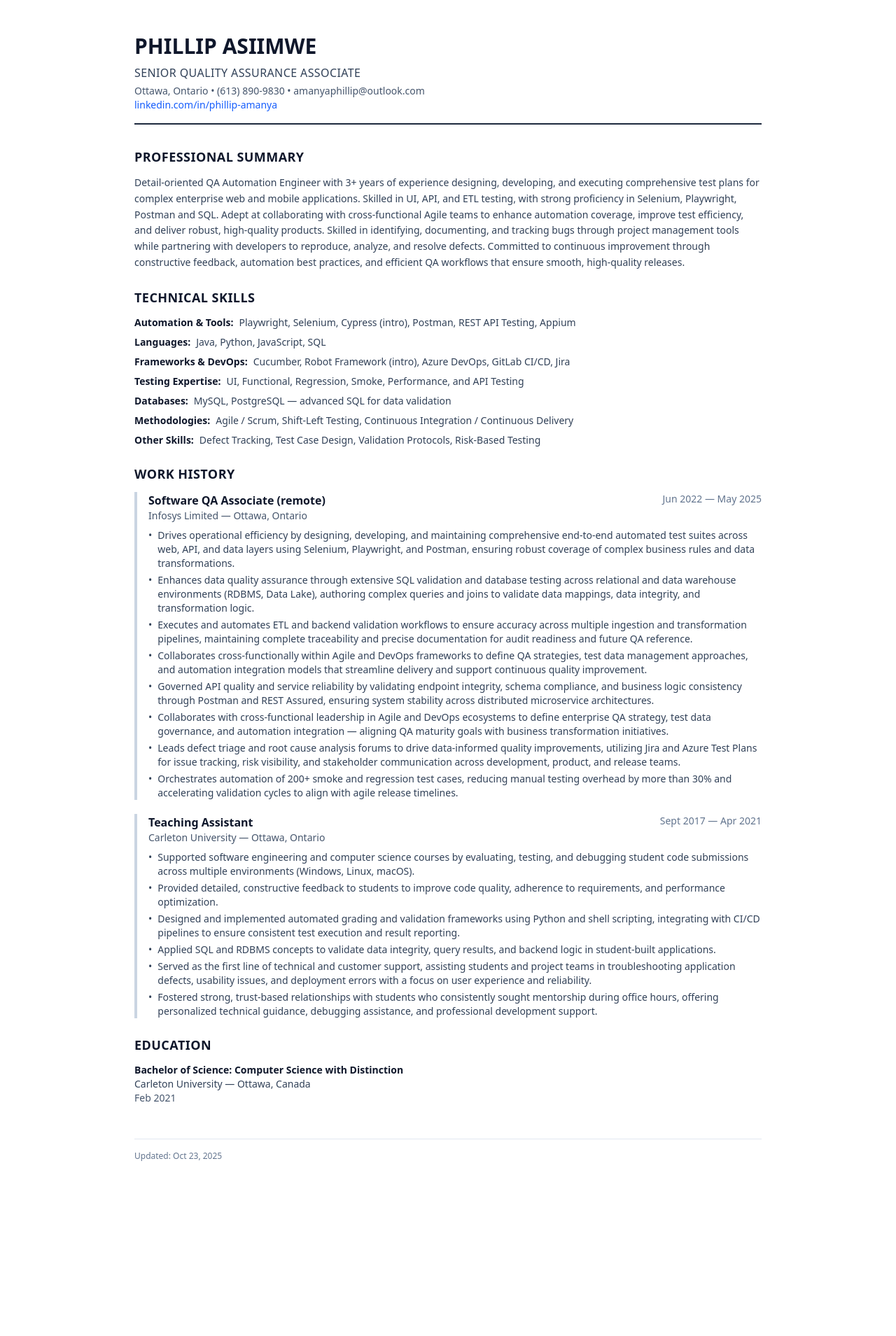
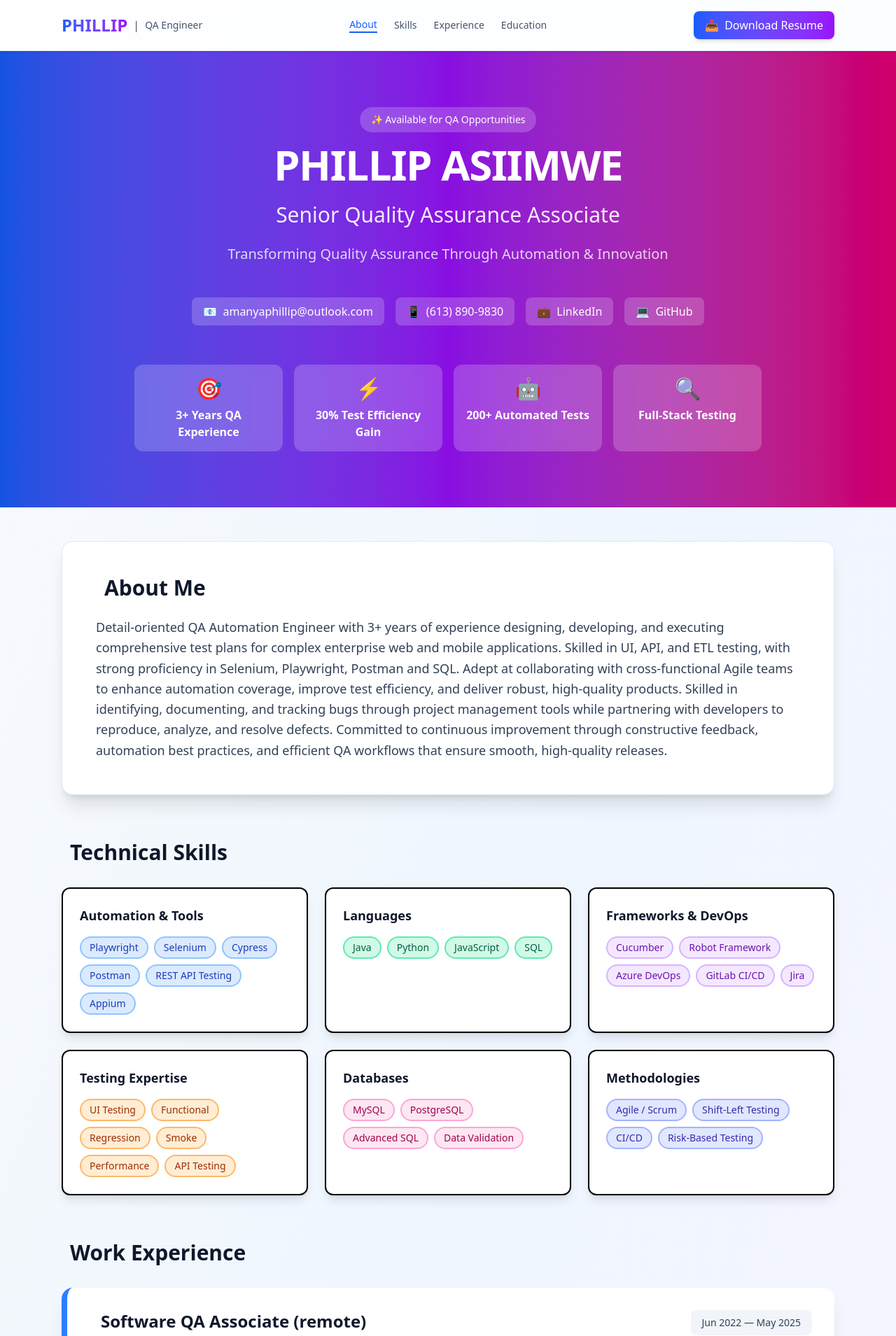
Before and after one commit to AmanyaPhillip/ViteResumePage, a React (Vite) app in the folder QA-RESUME/: page / in a window 1280 px wide. Shown: the top 1909 px of the page at 70% size. Before the commit the page ends 1708 px from the top, so only its background shows below. Built offline with nearby package versions, Linux system fonts and the light colour scheme.

Commit message:
modern App page

```diff
--- a/QA-RESUME/src/App.jsx
+++ b/QA-RESUME/src/App.jsx
@@ -1,22 +1,47 @@
-import React from 'react';
+import React, { useState } from 'react';
 
 const resume = {
   name: 'PHILLIP ASIIMWE',
   title: 'Senior Quality Assurance Associate',
+  tagline: 'Transforming Quality Assurance Through Automation & Innovation',
   location: 'Ottawa, Ontario',
   email: 'amanyaphillip@outlook.com',
   phone: '(613) 890-9830',
   linkedin: 'https://linkedin.com/in/phillip-amanya',
+  github: 'https://github.com/AmanyaPhillip',
   summary:
     'Detail-oriented QA Automation Engineer with 3+ years of experience designing, developing, and executing comprehensive test plans for complex enterprise web and mobile applications. Skilled in UI, API, and ETL testing, with strong proficiency in Selenium, Playwright, Postman and SQL. Adept at collaborating with cross-functional Agile teams to enhance automation coverage, improve test efficiency, and deliver robust, high-quality products. Skilled in identifying, documenting, and tracking bugs through project management tools while partnering with developers to reproduce, analyze, and resolve defects. Committed to continuous improvement through constructive feedback, automation best practices, and efficient QA workflows that ensure smooth, high-quality releases.',
+  highlights: [
+    { icon: '🎯', text: '3+ Years QA Experience', color: 'text-blue-600' },
+    { icon: '⚡', text: '30% Test Efficiency Gain', color: 'text-emerald-600' },
+    { icon: '🤖', text: '200+ Automated Tests', color: 'text-purple-600' },
+    { icon: '🔍', text: 'Full-Stack Testing', color: 'text-orange-600' }
+  ],
   technicalSkills: {
-    'Automation & Tools': 'Playwright, Selenium, Cypress (intro), Postman, REST API Testing, Appium',
-    'Languages': 'Java, Python, JavaScript, SQL',
-    'Frameworks & DevOps': 'Cucumber, Robot Framework (intro), Azure DevOps, GitLab CI/CD, Jira',
-    'Testing Expertise': 'UI, Functional, Regression, Smoke, Performance, and API Testing',
-    'Databases': 'MySQL, PostgreSQL — advanced SQL for data validation',
-    'Methodologies': 'Agile / Scrum, Shift-Left Testing, Continuous Integration / Continuous Delivery',
-    'Other Skills': 'Defect Tracking, Test Case Design, Validation Protocols, Risk-Based Testing'
+    'Automation & Tools': {
+      items: ['Playwright', 'Selenium', 'Cypress', 'Postman', 'REST API Testing', 'Appium'],
+      color: 'bg-blue-100 text-blue-800 border-blue-300'
+    },
+    'Languages': {
+      items: ['Java', 'Python', 'JavaScript', 'SQL'],
+      color: 'bg-emerald-100 text-emerald-800 border-emerald-300'
+    },
+    'Frameworks & DevOps': {
+      items: ['Cucumber', 'Robot Framework', 'Azure DevOps', 'GitLab CI/CD', 'Jira'],
+      color: 'bg-purple-100 text-purple-800 border-purple-300'
+    },
+    'Testing Expertise': {
+      items: ['UI Testing', 'Functional', 'Regression', 'Smoke', 'Performance', 'API Testing'],
+      color: 'bg-orange-100 text-orange-800 border-orange-300'
+    },
+    'Databases': {
+      items: ['MySQL', 'PostgreSQL', 'Advanced SQL', 'Data Validation'],
+      color: 'bg-pink-100 text-pink-800 border-pink-300'
+    },
+    'Methodologies': {
+      items: ['Agile / Scrum', 'Shift-Left Testing', 'CI/CD', 'Risk-Based Testing'],
+      color: 'bg-indigo-100 text-indigo-800 border-indigo-300'
+    }
   },
   experience: [
     {
@@ -24,6 +49,7 @@ const resume = {
       company: 'Infosys Limited',
       location: 'Ottawa, Ontario',
       date: 'Jun 2022 — May 2025',
+      color: 'border-blue-500',
       bullets: [
         'Drives operational efficiency by designing, developing, and maintaining comprehensive end-to-end automated test suites across web, API, and data layers using Selenium, Playwright, and Postman, ensuring robust coverage of complex business rules and data transformations.',
         'Enhances data quality assurance through extensive SQL validation and database testing across relational and data warehouse environments (RDBMS, Data Lake), authoring complex queries and joins to validate data mappings, data integrity, and transformation logic.',
@@ -40,6 +66,7 @@ const resume = {
       company: 'Carleton University',
       location: 'Ottawa, Ontario',
       date: 'Sept 2017 — Apr 2021',
+      color: 'border-emerald-500',
       bullets: [
         'Supported software engineering and computer science courses by evaluating, testing, and debugging student code submissions across multiple environments (Windows, Linux, macOS).',
         'Provided detailed, constructive feedback to students to improve code quality, adherence to requirements, and performance optimization.',
@@ -59,82 +86,283 @@ const resume = {
 };
 
 export default function App() {
+  const [activeSection, setActiveSection] = useState('about');
+  const [showDownloadModal, setShowDownloadModal] = useState(false);
+
+  const handleDownload = () => {
+    // Trigger print dialog which can save as PDF
+    window.print();
+    setShowDownloadModal(false);
+  };
+
+  const scrollToSection = (section) => {
+    setActiveSection(section);
+    const element = document.getElementById(section);
+    if (element) {
+      element.scrollIntoView({ behavior: 'smooth', block: 'start' });
+    }
+  };
+
   return (
-    <div className="min-h-screen bg-white text-slate-900 px-8 py-12 print:p-0">
-      <div className="max-w-4xl mx-auto">
-        {/* Header */}
-        <header className="mb-8 border-b-2 border-slate-800 pb-4">
-          <h1 className="text-3xl font-bold text-slate-900 uppercase">{resume.name}</h1>
-          <p className="mt-2 text-base text-slate-700 uppercase tracking-wide">{resume.title}</p>
-          <p className="mt-1 text-sm text-slate-600">
-            {resume.location} • {resume.phone} • {resume.email}
-          </p>
-          <p className="text-sm text-slate-600">
-            <a href={resume.linkedin} className="text-blue-600 hover:underline">
-              {resume.linkedin.replace('https://','').replace('www.','')}
-            </a>
-          </p>
-        </header>
+    <div className="min-h-screen bg-gradient-to-br from-slate-50 via-blue-50 to-purple-50">
+      {/* Sticky Navigation */}
+      <nav className="sticky top-0 z-50 bg-white/80 backdrop-blur-md border-b border-slate-200 shadow-sm print:hidden">
+        <div className="max-w-6xl mx-auto px-6 py-4">
+          <div className="flex justify-between items-center">
+            <div className="flex items-center space-x-2">
+              <span className="text-2xl font-bold bg-gradient-to-r from-blue-600 to-purple-600 bg-clip-text text-transparent">
+                {resume.name.split(' ')[0]}
+              </span>
+              <span className="text-slate-600">|</span>
+              <span className="text-sm text-slate-600 font-medium">QA Engineer</span>
+            </div>
 
-        {/* Professional Summary */}
-        <section className="mb-6">
-          <h2 className="text-lg font-bold text-slate-900 mb-3 uppercase tracking-wide">Professional Summary</h2>
-          <p className="text-sm leading-relaxed text-slate-700">{resume.summary}</p>
+            <div className="hidden md:flex items-center space-x-6">
+              {['about', 'skills', 'experience', 'education'].map((section) => (
+                <button
+                  key={section}
+                  onClick={() => scrollToSection(section)}
+                  className={`text-sm font-medium transition-all capitalize ${
+                    activeSection === section
+                      ? 'text-blue-600 border-b-2 border-blue-600'
+                      : 'text-slate-600 hover:text-blue-600'
+                  }`}
+                >
+                  {section}
+                </button>
+              ))}
+            </div>
+
+            <button
+              onClick={() => setShowDownloadModal(true)}
+              className="flex items-center space-x-2 px-4 py-2 bg-gradient-to-r from-blue-600 to-purple-600 text-white rounded-lg hover:from-blue-700 hover:to-purple-700 transition-all transform hover:scale-105 shadow-md"
+            >
+              <span>📥</span>
+              <span className="font-medium">Download Resume</span>
+            </button>
+          </div>
+        </div>
+      </nav>
+
+      {/* Hero Section */}
+      <section className="relative overflow-hidden bg-gradient-to-r from-blue-600 via-purple-600 to-pink-600 text-white py-20 print:py-8">
+        <div className="absolute inset-0 bg-black/10"></div>
+        <div className="relative max-w-6xl mx-auto px-6">
+          <div className="text-center space-y-6">
+            <div className="inline-block px-4 py-2 bg-white/20 backdrop-blur-sm rounded-full text-sm font-medium mb-4">
+              ✨ Available for QA Opportunities
+            </div>
+            <h1 className="text-5xl md:text-6xl font-bold tracking-tight">
+              {resume.name}
+            </h1>
+            <p className="text-2xl md:text-3xl font-light opacity-90">
+              {resume.title}
+            </p>
+            <p className="text-lg md:text-xl opacity-80 max-w-2xl mx-auto">
+              {resume.tagline}
+            </p>
+
+            {/* Contact Info */}
+            <div className="flex flex-wrap justify-center gap-4 pt-6">
+              <a href={`mailto:${resume.email}`} className="flex items-center space-x-2 px-4 py-2 bg-white/20 backdrop-blur-sm rounded-lg hover:bg-white/30 transition-all">
+                <span>📧</span>
+                <span>{resume.email}</span>
+              </a>
+              <a href={`tel:${resume.phone}`} className="flex items-center space-x-2 px-4 py-2 bg-white/20 backdrop-blur-sm rounded-lg hover:bg-white/30 transition-all">
+                <span>📱</span>
+                <span>{resume.phone}</span>
+              </a>
+              <a href={resume.linkedin} target="_blank" rel="noopener noreferrer" className="flex items-center space-x-2 px-4 py-2 bg-white/20 backdrop-blur-sm rounded-lg hover:bg-white/30 transition-all">
+                <span>💼</span>
+                <span>LinkedIn</span>
+              </a>
+              <a href={resume.github} target="_blank" rel="noopener noreferrer" className="flex items-center space-x-2 px-4 py-2 bg-white/20 backdrop-blur-sm rounded-lg hover:bg-white/30 transition-all">
+                <span>💻</span>
+                <span>GitHub</span>
+              </a>
+            </div>
+
+            {/* Highlights */}
+            <div className="grid grid-cols-2 md:grid-cols-4 gap-4 pt-8 max-w-4xl mx-auto">
+              {resume.highlights.map((highlight, idx) => (
+                <div key={idx} className="bg-white/20 backdrop-blur-sm rounded-xl p-4 hover:bg-white/30 transition-all transform hover:scale-105">
+                  <div className="text-3xl mb-2">{highlight.icon}</div>
+                  <div className="font-semibold">{highlight.text}</div>
+                </div>
+              ))}
+            </div>
+          </div>
+        </div>
+      </section>
+
+      {/* Main Content */}
+      <div className="max-w-6xl mx-auto px-6 py-12 space-y-16">
+
+        {/* About Section */}
+        <section id="about" className="scroll-mt-20">
+          <div className="bg-white rounded-2xl shadow-xl p-8 md:p-12 border border-slate-200">
+            <h2 className="text-3xl font-bold text-slate-900 mb-6 flex items-center">
+              <span className="text-4xl mr-3"></span>
+              About Me
+            </h2>
+            <p className="text-lg leading-relaxed text-slate-700">
+              {resume.summary}
+            </p>
+          </div>
         </section>
 
-        {/* Technical Skills */}
-        <section className="mb-6">
-          <h2 className="text-lg font-bold text-slate-900 mb-3 uppercase tracking-wide">Technical Skills</h2>
-          <div className="space-y-2">
-            {Object.entries(resume.technicalSkills).map(([category, skills], idx) => (
-              <div key={idx} className="text-sm">
-                <span className="font-semibold text-slate-900">{category}:</span>
-                <span className="text-slate-700 ml-2">{skills}</span>
+        {/* Skills Section */}
+        <section id="skills" className="scroll-mt-20">
+          <h2 className="text-3xl font-bold text-slate-900 mb-8 flex items-center">
+            <span className="text-4xl mr-3"></span>
+            Technical Skills
+          </h2>
+          <div className="grid md:grid-cols-2 lg:grid-cols-3 gap-6">
+            {Object.entries(resume.technicalSkills).map(([category, data], idx) => (
+              <div
+                key={idx}
+                className="bg-white rounded-xl shadow-lg p-6 border-2 hover:shadow-2xl transition-all transform hover:scale-105"
+              >
+                <h3 className="font-bold text-slate-900 mb-4 text-lg">{category}</h3>
+                <div className="flex flex-wrap gap-2">
+                  {data.items.map((skill, i) => (
+                    <span
+                      key={i}
+                      className={`px-3 py-1 rounded-full text-sm font-medium border-2 ${data.color} transition-all hover:scale-110`}
+                    >
+                      {skill}
+                    </span>
+                  ))}
+                </div>
               </div>
             ))}
           </div>
         </section>
 
-        {/* Work History */}
-        <section className="mb-6">
-          <h2 className="text-lg font-bold text-slate-900 mb-3 uppercase tracking-wide">Work History</h2>
-          <div className="space-y-5">
+        {/* Experience Section */}
+        <section id="experience" className="scroll-mt-20">
+          <h2 className="text-3xl font-bold text-slate-900 mb-8 flex items-center">
+            <span className="text-4xl mr-3"></span>
+            Work Experience
+          </h2>
+          <div className="space-y-8">
             {resume.experience.map((job, idx) => (
-              <article key={idx} className="border-l-4 border-slate-300 pl-4">
-                <div className="flex justify-between items-start mb-2">
-                  <div>
-                    <h3 className="text-base font-bold text-slate-900">{job.role}</h3>
-                    <p className="text-sm text-slate-600 font-medium">{job.company} — {job.location}</p>
+              <div
+                key={idx}
+                className={`bg-white rounded-2xl shadow-xl p-8 border-l-8 ${job.color} hover:shadow-2xl transition-all`}
+              >
+                <div className="flex items-start justify-between mb-6">
+                  <div className="flex items-start space-x-4">
+                    <span className="text-4xl">{job.icon}</span>
+                    <div>
+                      <h3 className="text-2xl font-bold text-slate-900">{job.role}</h3>
+                      <p className="text-lg text-slate-700 font-medium">{job.company}</p>
+                      <p className="text-slate-600">{job.location}</p>
+                    </div>
                   </div>
-                  <div className="text-sm text-slate-500 whitespace-nowrap ml-4">{job.date}</div>
+                  <div className="text-right">
+                    <span className="inline-block px-4 py-2 bg-slate-100 text-slate-700 rounded-lg font-medium text-sm">
+                      {job.date}
+                    </span>
+                  </div>
                 </div>
-                <ul className="mt-2 space-y-1">
-                  {job.bullets.map((b, i) => (
-                    <li key={i} className="text-sm text-slate-700 flex">
-                      <span className="mr-2">•</span>
-                      <span>{b}</span>
+                <ul className="space-y-3">
+                  {job.bullets.map((bullet, i) => (
+                    <li key={i} className="flex items-start text-slate-700">
+                      <span className="text-blue-600 mr-3 mt-1 flex-shrink-0">▸</span>
+                      <span className="leading-relaxed">{bullet}</span>
                     </li>
                   ))}
                 </ul>
-              </article>
+              </div>
             ))}
           </div>
         </section>
 
-        {/* Education */}
-        <section className="mb-6">
-          <h2 className="text-lg font-bold text-slate-900 mb-3 uppercase tracking-wide">Education</h2>
-          <div className="text-sm">
-            <p className="font-semibold text-slate-900">{resume.education.degree}</p>
-            <p className="text-slate-700">{resume.education.school} — {resume.education.location}</p>
-            <p className="text-slate-600">{resume.education.date}</p>
+        {/* Education Section */}
+        <section id="education" className="scroll-mt-20 pb-12">
+          <h2 className="text-3xl font-bold text-slate-900 mb-8 flex items-center">
+            <span className="text-4xl mr-3"></span>
+            Education
+          </h2>
+          <div className="bg-gradient-to-br from-blue-50 to-purple-50 rounded-2xl shadow-xl p-8 border-2 border-blue-200">
+            <div className="flex items-start space-x-4">
+              <span className="text-5xl">{resume.education.icon}</span>
+              <div>
+                <h3 className="text-2xl font-bold text-slate-900 mb-2">
+                  {resume.education.degree}
+                </h3>
+                <p className="text-lg text-slate-700 font-medium">{resume.education.school}</p>
+                <p className="text-slate-600">{resume.education.location}</p>
+                <span className="inline-block mt-3 px-4 py-2 bg-blue-600 text-white rounded-lg font-medium">
+                  {resume.education.date}
+                </span>
+              </div>
+            </div>
           </div>
         </section>
+      </div>
 
-        <footer className="mt-12 pt-4 border-t border-slate-200 text-xs text-slate-500">
-          Updated: Oct 23, 2025
-        </footer>
-      </div>
+      {/* Download Modal */}
+      {showDownloadModal && (
+        <div className="fixed inset-0 z-50 flex items-center justify-center bg-black/50 backdrop-blur-sm print:hidden" onClick={() => setShowDownloadModal(false)}>
+          <div className="bg-white rounded-2xl shadow-2xl p-8 max-w-md mx-4" onClick={(e) => e.stopPropagation()}>
+            <h3 className="text-2xl font-bold text-slate-900 mb-4">Download Resume</h3>
+            <p className="text-slate-600 mb-6">
+              Choose how you'd like to download the resume:
+            </p>
+            <div className="space-y-3">
+              <button
+                onClick={handleDownload}
+                className="w-full flex items-center justify-between px-6 py-4 bg-gradient-to-r from-blue-600 to-purple-600 text-white rounded-lg hover:from-blue-700 hover:to-purple-700 transition-all transform hover:scale-105"
+              >
+                <span className="flex items-center space-x-3">
+                  <span className="text-2xl">📄</span>
+                  <span className="font-medium">Save as PDF</span>
+                </span>
+                <span>→</span>
+              </button>
+              <button
+                onClick={() => setShowDownloadModal(false)}
+                className="w-full px-6 py-4 bg-slate-100 text-slate-700 rounded-lg hover:bg-slate-200 transition-all font-medium"
+              >
+                Cancel
+              </button>
+            </div>
+            <p className="text-xs text-slate-500 mt-4 text-center">
+              Tip: Use Ctrl+P (Cmd+P on Mac) to print or save as PDF
+            </p>
+          </div>
+        </div>
+      )}
+
+      {/* Footer */}
+      <footer className="bg-slate-900 text-white py-8 print:hidden">
+        <div className="max-w-6xl mx-auto px-6 text-center">
+          <p className="text-slate-400">
+            © 2025 {resume.name}. Built with React & Tailwind CSS.
+          </p>
+          <p className="text-slate-500 text-sm mt-2">
+            Looking for a dedicated QA professional? Let's connect!
+          </p>
+        </div>
+      </footer>
+
+      {/* Print Styles */}
+      <style>{`
+        @media print {
+          body {
+            print-color-adjust: exact;
+            -webkit-print-color-adjust: exact;
+          }
+          nav, footer, button {
+            display: none !important;
+          }
+          .no-print {
+            display: none !important;
+          }
+        }
+      `}</style>
     </div>
   );
 }
```
